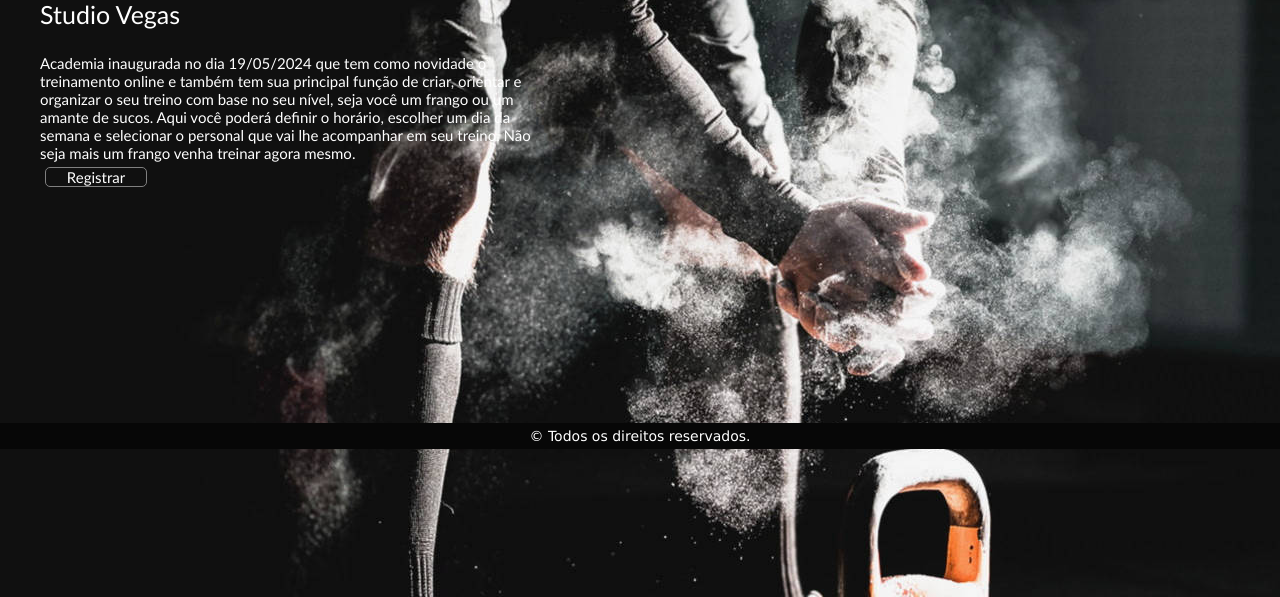
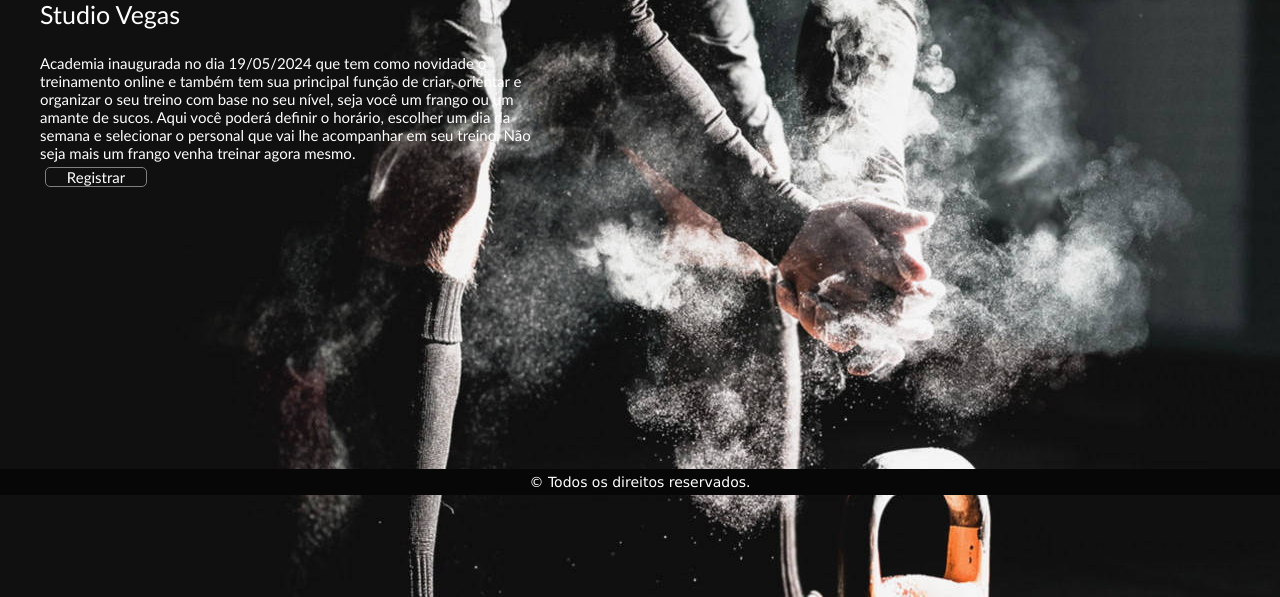
Before and after one commit to BelmontT/crud-appointments, a PHP site: page /index.html in a window 1280 px wide. Shown: the part 203-800 px from the top of the page. Run offline with PHP 8.4, Linux system fonts and the light colour scheme; some libraries are stand-ins or nearby versions.

Commit message:
Update style.css

```diff
--- a/layout/css/style.css
+++ b/layout/css/style.css
@@ -19,7 +19,7 @@ body{
 
 .content-presentation{
     width:500px;
-    height:389px;
+    height:425px;
     margin-top:13%;
     font-size:15px;
     margin-left:40px;
@@ -287,7 +287,7 @@ body{
     padding:5px;
     color:white;
     font-size:14px;
-    margin-top:35px;
+    margin-top:45px;
     position:relative;
     text-align:center;
     text-decoration:none;
```
